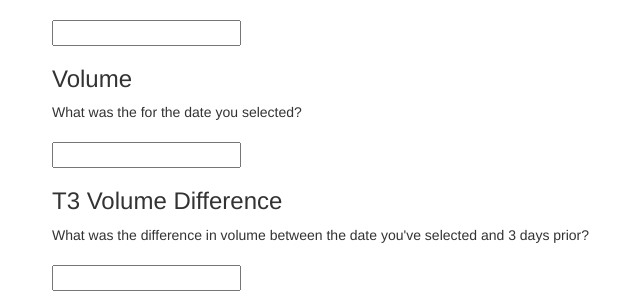
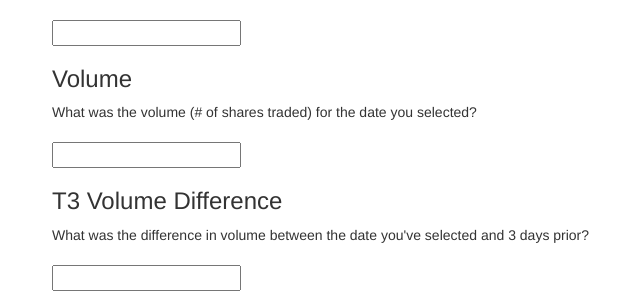
Before and after one commit to mmymoney/Momentum_Final, a Python web app: template FlaskAppAML/templates/form.html in a window 1280 px wide; the page is wider, and only the part inside the window is pictured. Shown: the part 584-884 px from the top of that part, without its empty margins (18-658 px from the left). Run offline with Jinja, Linux system fonts and the light colour scheme; the template is opened without the code that fills it: most values are stand-ins (such as "Sample title", 1, 10 or a date in 2020); form fields are guessed from the names that the template uses; some libraries are stand-ins or nearby versions.

Commit message:
corrections to form template

```diff
--- a/FlaskAppAML/templates/form.html
+++ b/FlaskAppAML/templates/form.html
@@ -27,7 +27,7 @@
         </p>
         <p>
             <h3>Volume</h3>
-          What was the for the date you selected?<br /><br />
+          What was the volume (# of shares traded) for the date you selected?<br /><br />
             {{form.Volume}}
         </p>
         <p>
```
